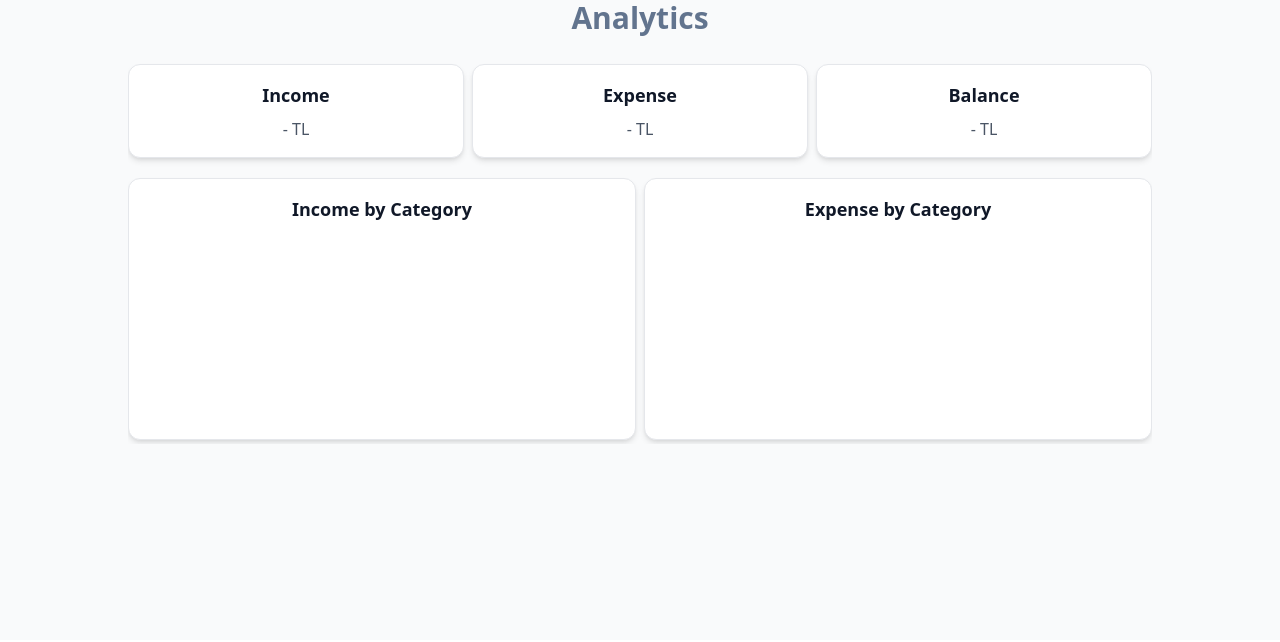
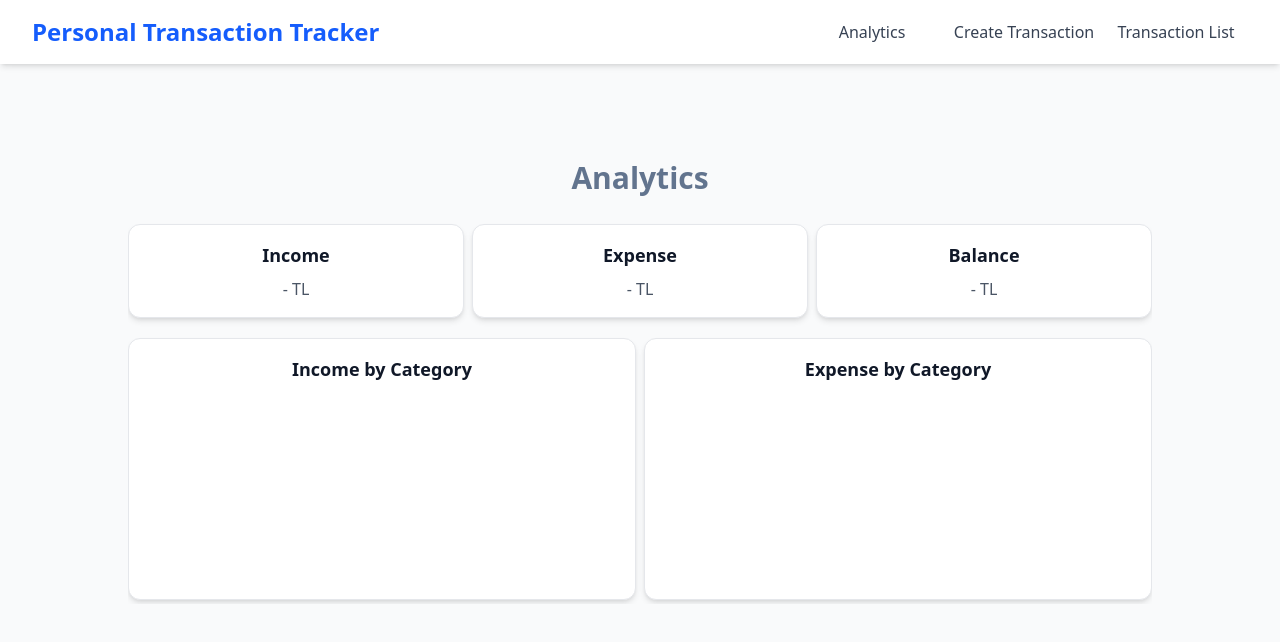
Before and after one commit to Ibrakara/personal-finance-tracker, a Vue app: page / in a window 1280 px wide. Shown: the top 642 px of the page. Built offline with nearby package versions, Linux system fonts and the light colour scheme.

Commit message:
add navbar

```diff
--- a/src/App.vue
+++ b/src/App.vue
@@ -1,7 +1,9 @@
 <script setup lang="ts">
 import { RouterView } from 'vue-router'
+import NavbarComponent from '@/components/NavbarComponent.vue'
 </script>
 <template>
-  <RouterView />
+  <NavbarComponent />
+  <RouterView class="mt-40" />
 </template>
 <style scoped></style>
```
